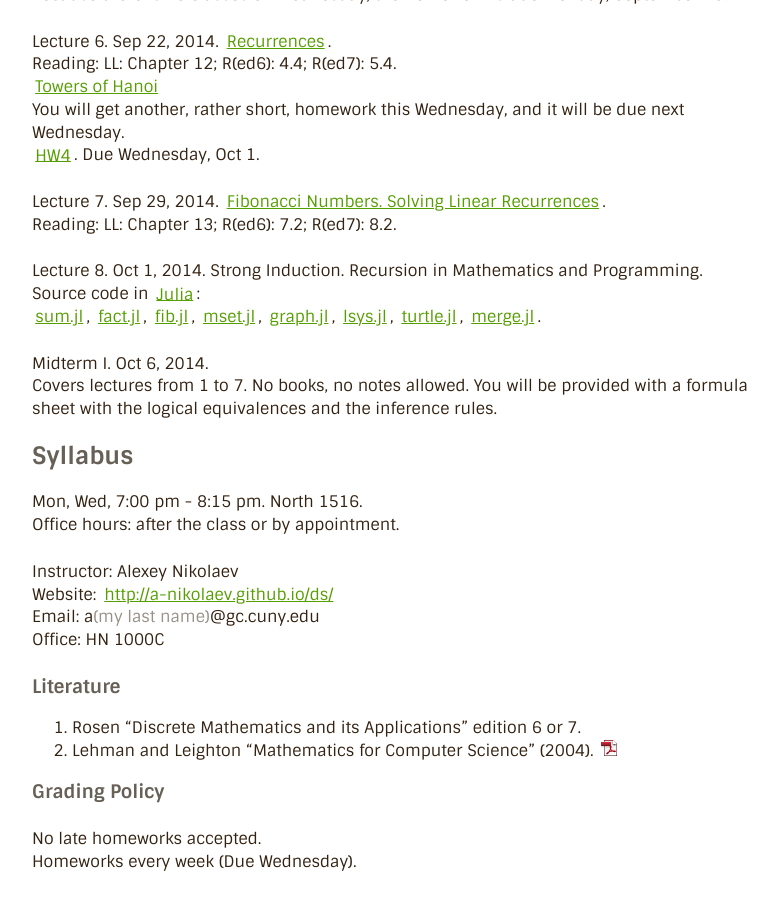
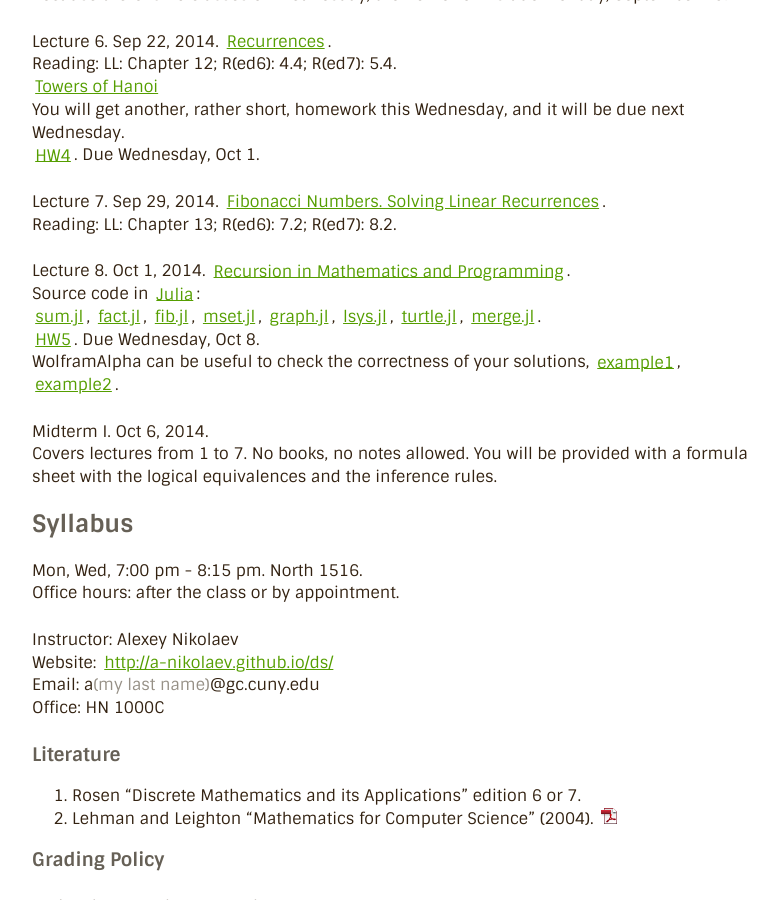
Before and after one commit to a-nikolaev/a-nikolaev.github.io, a Jekyll site: the page built from ds/index.markdown, in a window 1280 px wide and 900 px high, scrolled down 601 px. Shown: the whole window, without its empty margins (248-1026 px from the left). Built offline with Jekyll 4.4.1, drawn with Linux system fonts in a browser that asks for light colours; Markdown is read by kramdown in place of the engine named in the settings.

Commit message:
lec8, hw5

```diff
--- a/ds/index.markdown
+++ b/ds/index.markdown
@@ -39,7 +39,7 @@ You will get another, rather short, homework this Wednesday, and it will be due
 Lecture 7. Sep 29, 2014. [Fibonacci Numbers. Solving Linear Recurrences](/ds/docs/lec7.pdf).
 Reading: LL: Chapter 13; R(ed6): 7.2; R(ed7): 8.2.
 
-Lecture 8. Oct 1, 2014. Strong Induction. Recursion in Mathematics and Programming.
+Lecture 8. Oct 1, 2014. [Recursion in Mathematics and Programming](/ds/docs/lec8.pdf).
 Source code in [Julia](http://julialang.org/):
 [sum.jl](/ds/code/sum.jl),
 [fact.jl](/ds/code/fact.jl),
@@ -49,6 +49,10 @@ Source code in [Julia](http://julialang.org/):
 [lsys.jl](/ds/code/lsys.jl),
 [turtle.jl](/ds/code/turtle.jl),
 [merge.jl](/ds/code/merge.jl).
+[HW5](/ds/docs/hw5.pdf). Due Wednesday, Oct 8.
+WolframAlpha can be useful to check the correctness of your solutions,
+[example1](http://www.wolframalpha.com/input/?i=f%280%29+%3D+1%3B+f%281%29+%3D+-1%3B+f%28n%29+%3D+f%28n-2%29),
+[example2](http://www.wolframalpha.com/input/?i=f%280%29+%3D+3%2C+f%281%29+%3D+1%2C+f%28n%29+%3D+4f%28n+%E2%88%92+1%29+%2B+21f%28n+%E2%88%92+2%29).
 
 Midterm I. Oct 6, 2014.
 Covers lectures from 1 to 7. No books, no notes allowed. You will be provided with a
```
Also changed, not shown: 3 other files.
